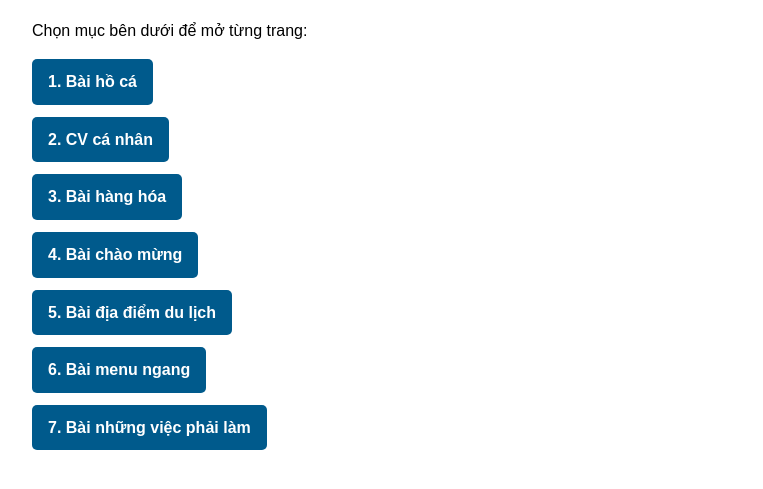
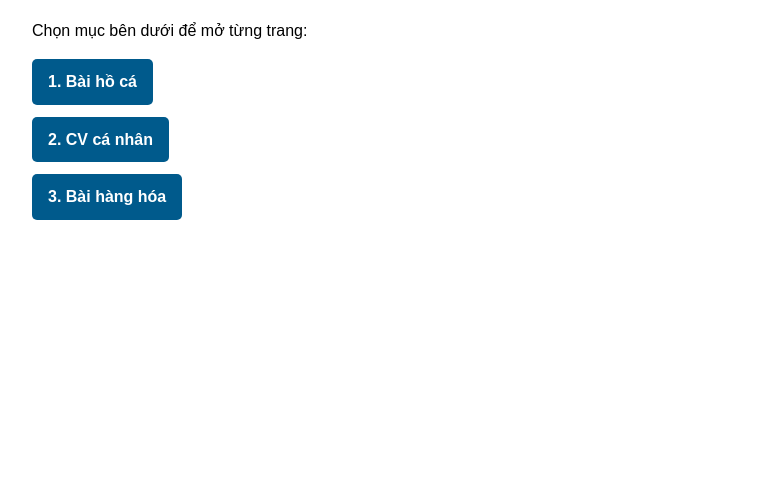
Before and after one commit to hoanganh5201104007/hoanganh5201104007, a plain HTML site: page index.html in a window 1280 px wide. Shown: the part 105-594 px from the top of the page, without its empty margins (258-1021 px from the left). Drawn offline with Linux system fonts and the light colour scheme.

Commit message:
Update index.html to remove navigation items
Removed multiple list items from the navigation menu.

```diff
--- a/index.html
+++ b/index.html
@@ -45,10 +45,7 @@
         <li><a href="baihoca/index.html">1. Bài hồ cá</a></li>
         <li><a href="cvhoanganh/index.html">2. CV cá nhân</a></li>
         <li><a href="hanghoa/index.html">3. Bài hàng hóa</a></li>
-        <li><a href="chaomung/index.html">4. Bài chào mừng</a></li>
-        <li><a href="diadiemdulich/index.html">5. Bài địa điểm du lịch</a></li>
-        <li><a href="menungang/index.html">6. Bài menu ngang</a></li>
-        <li><a href="todo/index.html">7. Bài những việc phải làm</a></li>
+
     </ul>
 </body>
 </html>
```
